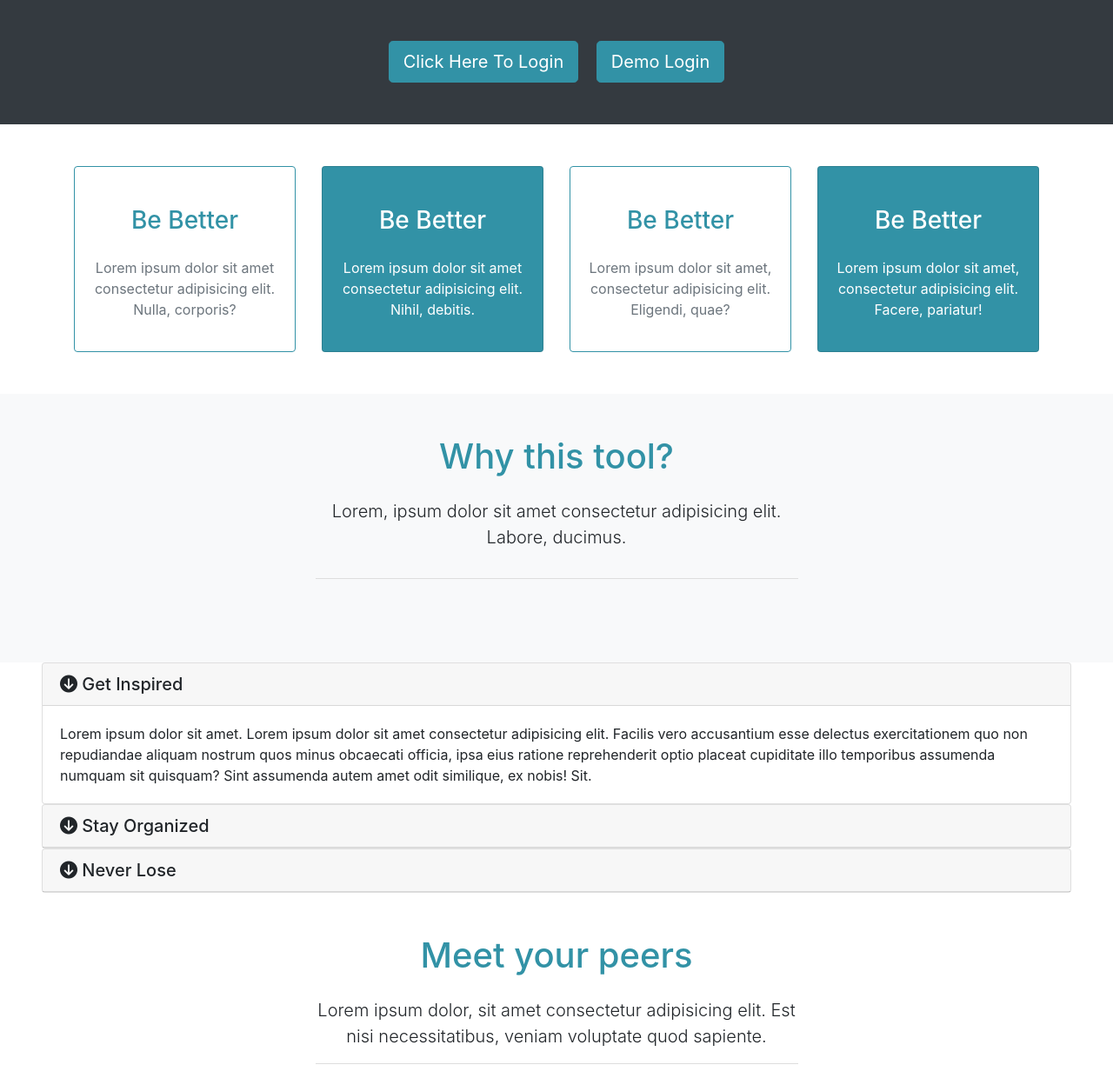
After one commit to Zidane33/BookWorm-backend, a Flask app: template app/templates/about.html in a window 1280 px wide. The commit adds this page. Shown: the part 709-1949 px from the top of the page at 87% size. Run offline with Flask 2, Linux system fonts and the light colour scheme; the template is opened without the code that fills it, so the values that code supplies are empty; some libraries are stand-ins or nearby versions.

Commit message:
cleaned up templates, routing. Reached mvc

```diff
--- a/app/routes.py
+++ b/app/routes.py
@@ -1,6 +1,6 @@
-from flask import render_template, flash, redirect, url_for, request, session, jsonify
+from flask import render_template, flash, redirect, url_for, request, session
 from flask_session import Session
-from flask_login import current_user, login_user, logout_user
+from flask_login import current_user, login_user, logout_user, login_required
 import re
 from .forms import RegisterForm, LoginForm
 from app import app, db
@@ -15,15 +15,16 @@ app.config["SESSION_TYPE"] = "filesystem"
 Session(app)
 
 
+# Routes
 @app.route("/")
 def index():
-    return render_template('home.html')
+    return render_template('about.html')
 
 
 @app.route('/login', methods=['POST', 'GET'])
 def login():
     if current_user.is_authenticated:
-        return redirect(url_for('index'))
+        return redirect(url_for('dashboard'))
     form = LoginForm()
     if form.validate_on_submit():
         user = User.query.filter_by(username=form.username.data).first()
@@ -39,7 +40,7 @@ def login():
 @app.route('/logout', methods=['POST', 'GET'])
 def logout():
     logout_user()
-    return index()
+    return redirect(url_for('index'))
 
 
 @app.route('/register', methods=['POST', 'GET'])
@@ -78,6 +79,7 @@ def api_route():
 
 
 @app.route('/dashboard', methods=["GET", "POST"])
+@login_required
 def dashboard():
     if request.method == 'POST':
         books = Books.query.filter_by(project_id=request.form['project']).all()
@@ -106,7 +108,7 @@ def add_project():
     userId = session['user_id']
     project = request.form['addProject']
     addProjectToDatabase(project, userId)
-    return render_template('dashboard.html')
+    return redirect(url_for('dashboard'))
 
 
 @app.route('/addBook', methods=["POST"])
--- a/app/static/css/style.css
+++ b/app/static/css/style.css
@@ -4,4 +4,5 @@ h3 {
 
 #projects {
     width: 200px;
+    height: 38px;
 }
--- /dev/null
+++ b/app/templates/about.html
@@ -0,0 +1,397 @@
+{% extends 'layout.html' %}
+{% block content %}
+
+<section id="showcase" class="py-5">
+    <div class="primary-overlay text-white">
+      <div class="container">
+        <div class="row mt-5 pt-5">
+          <div class="col-lg-6 text-center">
+            <h1 class="display-2 mt-5 pt-5">
+              Do what you want
+            </h1>
+            <p class="lead">
+              Lorem ipsum dolor sit amet consectetur adipisicing elit.
+              Asperiores, reiciendis?
+            </p>
+            <a href="#" class="btn btn-outline-secondary btn-lg text-white">
+              <i class="fas fa-arrow-right"></i>
+              Read More
+            </a>
+          </div>
+          <div class="col-lg-6 mt-5">
+            <img
+              src="../static/assets/pile-of-five-books-51342.jpg"
+              alt=""
+              class="img-fluid d-none d-lg-block mt-4"
+            />
+          </div>
+        </div>
+      </div>
+    </div>
+  </section>
+  {% if not current_user.is_authenticated %}
+  <section class="bg-dark text-white py-5">
+    <div class="container text-center">
+        <button class="btn btn-primary btn-lg mx-2">
+            <a class="text-white text-decoration-none" href="{{url_for('login')}}">Click Here To Login</a>
+        </button>
+        <button class="btn btn-primary btn-lg mx-2">
+            <a class="text-white text-decoration-none" href="{{url_for('login')}}">Demo Login</a>
+        </button>
+    </div>
+  </section>
+  {% endif %}
+
+  <section class="py-5" id="boxes">
+    <div class="container">
+      <div class="row">
+        <div class="col-md-3">
+          <div class="card text-center border-primary mb-resp">
+            <div class="card-body">
+              <h3 class="text-primary">Be Better</h3>
+              <p class="text-muted">
+                Lorem ipsum dolor sit amet consectetur adipisicing elit.
+                Nulla, corporis?
+              </p>
+            </div>
+          </div>
+        </div>
+        <div class="col-md-3">
+          <div class="card text-center bg-primary text-white mb-resp">
+            <div class="card-body">
+              <h3>Be Better</h3>
+              <p>
+                Lorem ipsum dolor sit amet consectetur adipisicing elit.
+                Nihil, debitis.
+              </p>
+            </div>
+          </div>
+        </div>
+        <div class="col-md-3">
+          <div class="card text-center border-primary mb-resp">
+            <div class="card-body">
+              <h3 class="text-primary">Be Better</h3>
+              <p class="text-muted">
+                Lorem ipsum dolor sit amet, consectetur adipisicing elit.
+                Eligendi, quae?
+              </p>
+            </div>
+          </div>
+        </div>
+        <div class="col-md-3">
+          <div class="card text-center bg-primary text-white mb-resp">
+            <div class="card-body">
+              <h3>Be Better</h3>
+              <p>
+                Lorem ipsum dolor sit amet, consectetur adipisicing elit.
+                Facere, pariatur!
+              </p>
+            </div>
+          </div>
+        </div>
+      </div>
+    </div>
+  </section>
+
+  <section id="about" class="py-5 text-center bg-light">
+    <div class="container">
+      <div class="row">
+        <div class="col">
+          <div class="info-header mb-5">
+            <h1 class="text-primary pb-3">
+              Why this tool?
+            </h1>
+            <p class="lead pb-3">
+              Lorem, ipsum dolor sit amet consectetur adipisicing elit.
+              Labore, ducimus.
+            </p>
+          </div>
+        </div>
+      </div>
+    </div>
+  </section>
+
+  <div id="accordion" class="px-5">
+    <div class="card">
+      <div class="card-header">
+        <h5 class="mb-0">
+          <div
+            href="#collapse1"
+            data-toggle="collapse"
+            data-parent="#accordion"
+          >
+            <i class="fas fa-arrow-circle-down"></i> Get Inspired
+          </div>
+        </h5>
+      </div>
+      <div id="collapse1" class="collapse show">
+        <div class="card-body">
+          Lorem ipsum dolor sit amet. Lorem ipsum dolor sit amet consectetur
+          adipisicing elit. Facilis vero accusantium esse delectus
+          exercitationem quo non repudiandae aliquam nostrum quos minus
+          obcaecati officia, ipsa eius ratione reprehenderit optio placeat
+          cupiditate illo temporibus assumenda numquam sit quisquam? Sint
+          assumenda autem amet odit similique, ex nobis! Sit.
+        </div>
+      </div>
+    </div>
+    <div class="card">
+      <div class="card-header">
+        <h5 class="mb-0">
+          <div
+            href="#collapse2"
+            data-toggle="collapse"
+            data-parent="#accordion"
+          >
+            <i class="fas fa-arrow-circle-down"></i> Stay Organized
+          </div>
+        </h5>
+      </div>
+      <div id="collapse2" class="collapse">
+        <div class="card-body">
+          Lorem ipsum dolor sit amet. Lorem ipsum dolor sit amet consectetur
+          adipisicing elit. Facilis vero accusantium esse delectus
+          exercitationem quo non repudiandae aliquam nostrum quos minus
+          obcaecati officia, ipsa eius ratione reprehenderit optio placeat
+          cupiditate illo temporibus assumenda numquam sit quisquam? Sint
+          assumenda autem amet odit similique, ex nobis! Sit.
+        </div>
+      </div>
+    </div>
+    <div class="card">
+      <div class="card-header">
+        <h5 class="mb-0">
+          <div
+            href="#collapse3"
+            data-toggle="collapse"
+            data-parent="#accordion"
+          >
+            <i class="fas fa-arrow-circle-down"></i> Never Lose
+          </div>
+        </h5>
+      </div>
+      <div id="collapse3" class="collapse">
+        <div class="card-body">
+          Lorem ipsum dolor sit amet. Lorem ipsum dolor sit amet consectetur
+          adipisicing elit. Facilis vero accusantium esse delectus
+          exercitationem quo non repudiandae aliquam nostrum quos minus
+          obcaecati officia, ipsa eius ratione reprehenderit optio placeat
+          cupiditate illo temporibus assumenda numquam sit quisquam? Sint
+          assumenda autem amet odit similique, ex nobis! Sit.
+        </div>
+      </div>
+    </div>
+  </div>
+
+  <section id="authors" class="my-5 text-center">
+    <div class="container">
+      <div class="row">
+        <div class="col">
+          <div class="info-header mb-5">
+            <h1 class="text-primary pb-3">
+              Meet your peers
+            </h1>
+            <p class="lead">
+              Lorem ipsum dolor, sit amet consectetur adipisicing elit. Est
+              nisi necessitatibus, veniam voluptate quod sapiente.
+            </p>
+          </div>
+        </div>
+      </div>
+
+      <div class="row">
+        <div class="col-lg-3 col-md-6">
+          <div class="card">
+            <div class="card-body">
+              <img
+                src="../static/assets/adult-attractive-beautiful-beauty-415829.jpg"
+                alt=""
+                class="img-fluid rounded-circle w-50 mb-3"
+              />
+              <h3>Susan Murphy</h3>
+              <h5 class="text-muted">Lead Writer</h5>
+              <p>
+                Lorem ipsum dolor, sit amet consectetur adipisicing elit.
+                Pariatur, nemo?
+              </p>
+              <div class="d-flex justify-content-center">
+                <div class="p-4">
+                  <a href="">
+                    <i class="fab fa-facebook-f"></i>
+                  </a>
+                </div>
+                <div class="p-4">
+                  <a href="">
+                    <i class="fab fa-twitter"></i>
+                  </a>
+                </div>
+                <div class="p-4">
+                  <a href="">
+                    <i class="fab fa-instagram"></i>
+                  </a>
+                </div>
+              </div>
+            </div>
+          </div>
+        </div>
+        <div class="col-lg-3 col-md-6">
+          <div class="card">
+            <div class="card-body">
+              <img
+                src="../static/assets/man-portrait-old-artist-25758.jpg"
+                alt=""
+                class="img-fluid rounded-circle w-50 mb-3"
+              />
+              <h3>John Mann</h3>
+              <h5 class="text-muted">Lead Writer</h5>
+              <p>
+                Lorem ipsum dolor, sit amet consectetur adipisicing elit.
+                Pariatur, nemo?
+              </p>
+              <div class="d-flex justify-content-center">
+                <div class="p-4">
+                  <a href="">
+                    <i class="fab fa-facebook-f"></i>
+                  </a>
+                </div>
+                <div class="p-4">
+                  <a href="">
+                    <i class="fab fa-twitter"></i>
+                  </a>
+                </div>
+                <div class="p-4">
+                  <a href="">
+                    <i class="fab fa-instagram"></i>
+                  </a>
+                </div>
+              </div>
+            </div>
+          </div>
+        </div>
+        <div class="col-lg-3 col-md-6">
+          <div class="card">
+            <div class="card-body">
+              <img
+                src="../static/assets/photography-of-a-guy-wearing-green-shirt-1222271.jpg"
+                alt=""
+                class="img-fluid rounded-circle w-50 mb-3"
+              />
+              <h3>Kevin Hall</h3>
+              <h5 class="text-muted">Lead Writer</h5>
+              <p>
+                Lorem ipsum dolor, sit amet consectetur adipisicing elit.
+                Pariatur, nemo?
+              </p>
+              <div class="d-flex justify-content-center">
+                <div class="p-4">
+                  <a href="">
+                    <i class="fab fa-facebook-f"></i>
+                  </a>
+                </div>
+                <div class="p-4">
+                  <a href="">
+                    <i class="fab fa-twitter"></i>
+                  </a>
+                </div>
+                <div class="p-4">
+                  <a href="">
+                    <i class="fab fa-instagram"></i>
+                  </a>
+                </div>
+              </div>
+            </div>
+          </div>
+        </div>
+        <div class="col-lg-3 col-md-6">
+          <div class="card">
+            <div class="card-body">
+              <img
+                src="../static/assets/photo-of-a-woman-smiling-1520760.jpg"
+                alt=""
+                class="img-fluid rounded-circle w-50 mb-3"
+              />
+              <h3>Sam Powell</h3>
+              <h5 class="text-muted">Lead Writer</h5>
+              <p>
+                Lorem ipsum dolor, sit amet consectetur adipisicing elit.
+                Pariatur, nemo?
+              </p>
+              <div class="d-flex justify-content-center">
+                <div class="p-4">
+                  <a href="">
+                    <i class="fab fa-facebook-f"></i>
+                  </a>
+                </div>
+                <div class="p-4">
+                  <a href="">
+                    <i class="fab fa-twitter"></i>
+                  </a>
+                </div>
+                <div class="p-4">
+                  <a href="">
+                    <i class="fab fa-instagram"></i>
+                  </a>
+                </div>
+              </div>
+            </div>
+          </div>
+        </div>
+      </div>
+    </div>
+  </section>
+
+  <section id="contact" class="bg-light py-5">
+    <div class="container">
+      <div class="row">
+        <div class="col-lg-9">
+          <h3>Get in Touch</h3>
+          <p class="lead">
+            Lorem ipsum dolor sit amet consectetur adipisicing elit. Iste,
+            exercitationem!
+          </p>
+          <form action="">
+            <div class="input-group input-group-lg mb-3">
+              <div class="input-group-prepend">
+                <span class="input-group-text">
+                  <i class="fas fa-user"></i>
+                </span>
+              </div>
+              <input type="text" class="form-control" placeholder="Name" />
+            </div>
+            <div class="input-group input-group-lg mb-3">
+              <div class="input-group-prepend">
+                <span class="input-group-text">
+                  <i class="fas fa-envelope"></i>
+                </span>
+              </div>
+              <input type="email" class="form-control" placeholder="Email" />
+            </div>
+            <div class="input-group input-group-lg mb-3">
+              <div class="input-group-prepend">
+                <span class="input-group-text">
+                  <i class="fas fa-pencil-alt"></i>
+                </span>
+              </div>
+              <textarea
+                class="form-control"
+                placeholder="Message"
+                rows="5"
+              ></textarea>
+            </div>
+            <input
+              type="submit"
+              value="Submit"
+              class="btn btn-primary btn-block btn-lg"
+            />
+          </form>
+        </div>
+
+        <div class="col-lg-3 align-self-center">
+          <img src="../static/assets/logo.png" alt="" class="img-fluid" />
+        </div>
+      </div>
+    </div>
+  </section>
+
+
+{% endblock %}
--- a/app/templates/layout.html
+++ b/app/templates/layout.html
@@ -30,23 +30,24 @@
     <div class="collapse navbar-collapse" id="navbarCollapse">
       <ul class="navbar-nav ml-auto">
         <li class="nav-item">
-          <a href="#home" class="nav-link">Home</a>
+          <a href={% if not current_user.is_authenticated %}{{url_for('login')}} {% else %}{{url_for('dashboard')}}{% endif %} class="nav-link">Dashboard</a>
         </li>
         <li class="nav-item">
-          <a href="#about" class="nav-link">About</a>
+          <a href={{url_for('index')}} class="nav-link">About</a>
         </li>
-        <li class="nav-item">
-          <a href="#authors" class="nav-link">Books</a>
-        </li>
-        <li class="nav-item">
-          <a href="#contact" class="nav-link">Contact</a>
-        </li>
+        {% if not current_user.is_authenticated %}
         <li class="nav-item">
           <a href="{{ url_for('register') }}" class="nav-link">Register</a>
         </li>
         <li class="nav-item">
-          <a href="{{ url_for('logout') }}" class="nav-link"></a>
+          <a href="{{ url_for('login') }}" class="nav-link">Login</a>
         </li>
+        {% endif %}
+        {% if current_user.is_authenticated %}
+        <li class="nav-item">
+          <a href="{{ url_for('logout') }}" class="nav-link">Logout</a>
+        </li>
+        {% endif %}
       </ul>
     </div>
   </div>
```
Also changed, not shown: app/templates/dashboard.html (+50 -9 lines), app/templates/index.html (renamed from app/templates/home.html).
